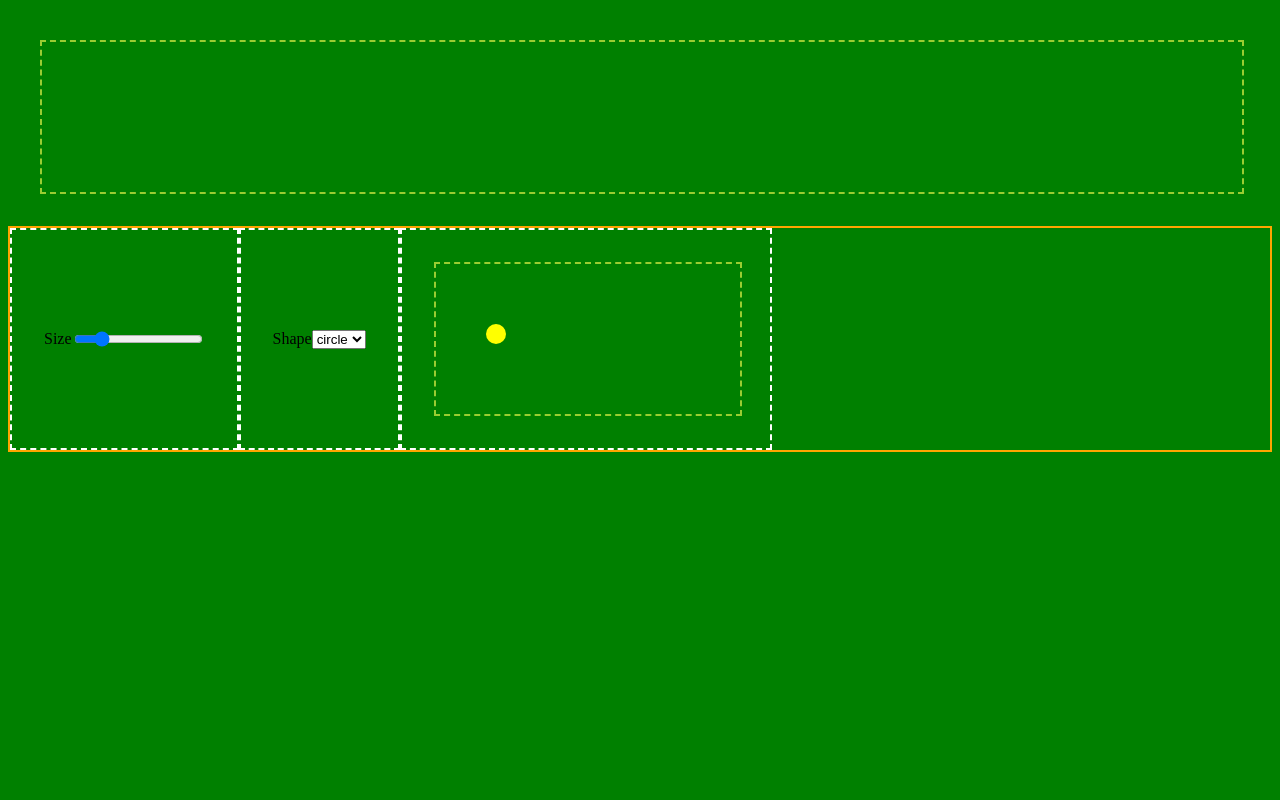
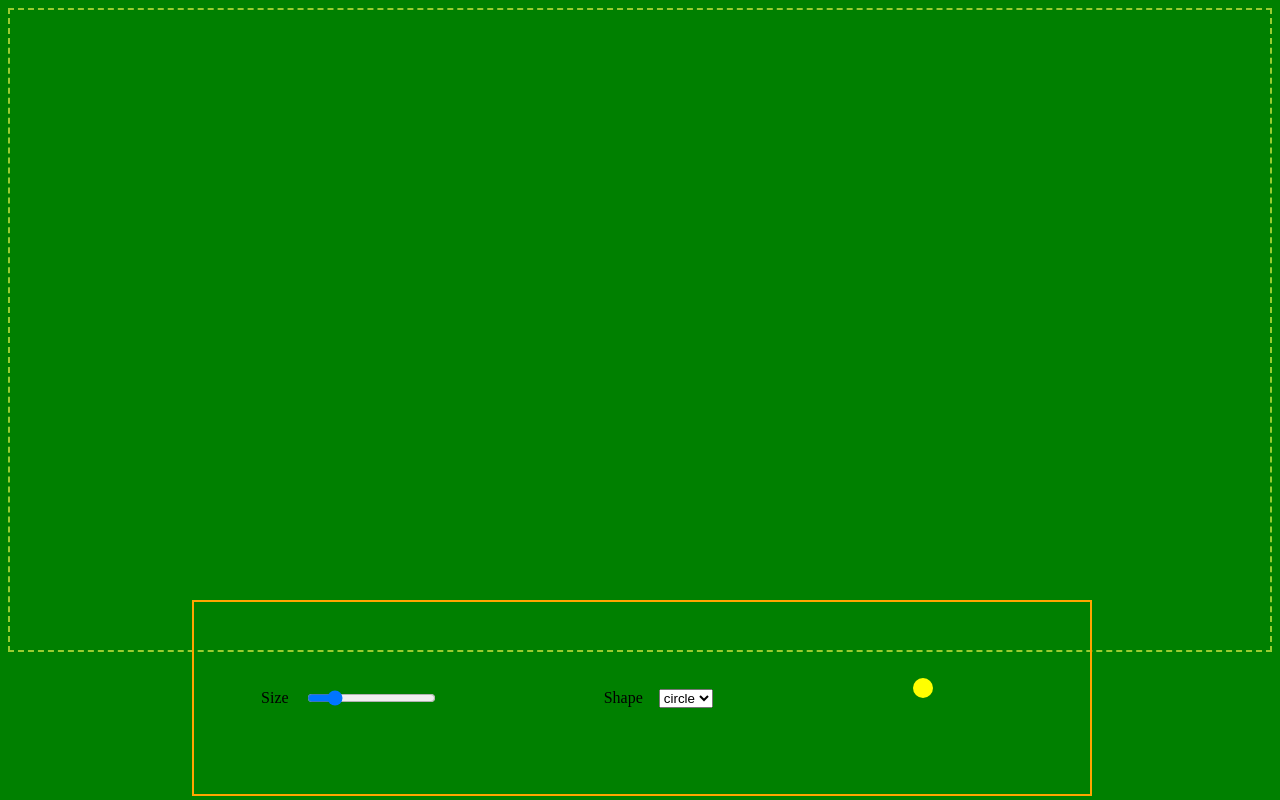
Before and after one commit to qualalia/worldly, a React app: page / in a window 1280 px wide. Built offline with nearby package versions, Linux system fonts and the light colour scheme.

Commit message:
Adjust play area and circle-on-mouse position

```diff
--- a/components/Space.js
+++ b/components/Space.js
@@ -27,8 +27,8 @@ export default class Space extends React.Component {
   handleMouseMove = (evt) => {
     const dx = (evt.clientX - 10) - this.state.x;
     this.setState({
-      x: evt.clientX - 40,// both - 10 with no margins
-      y: evt.clientY - 35,
+      x: evt.clientX - 10,// both -10 with no margins, (-45, -30) with 2rem
+      y: evt.clientY - 10,
       r: this.props.size,
     });
   }
--- a/public/style.css
+++ b/public/style.css
@@ -4,30 +4,49 @@ body {
 }
 
 svg {
-    border: 2px dashed yellowgreen;
     width: 100%;
     vertical-align: top;
     height: 100%;
 }
 
+label {
+    margin: 1rem;
+}
+
 .svg-container {
-    margin: 2rem;
+    height: 40rem;
 }
 
 .body-container {
     display: flex;
     flex-direction: column;
+    border: 2px dashed yellowgreen;
 }
 
 .option {
-    border: 2px dashed white;
-    padding: 2rem;
+//    border: 1px solid white;
+    padding: 1rem;
+    padding-right: 3rem;
+    margin-right: 1rem;
     display: flex;
-    justify-items: space-around;
+    justify-content: space-around;
+    justify-content: center;
     align-items: center;
+    max-width: 20rem;
+}
+
+.demo {
+    max-width: 10vw;
+    height: 10rem;
+    border: none;
 }
 
 #options-bar {
+    position: absolute;
+    top: 75%;
+    left: 15%;
+    border: 2px solid orange;
+    width: 70vw;
     display: flex;
-    border: 2px solid orange;
+    justify-content: space-around;
 }
```
